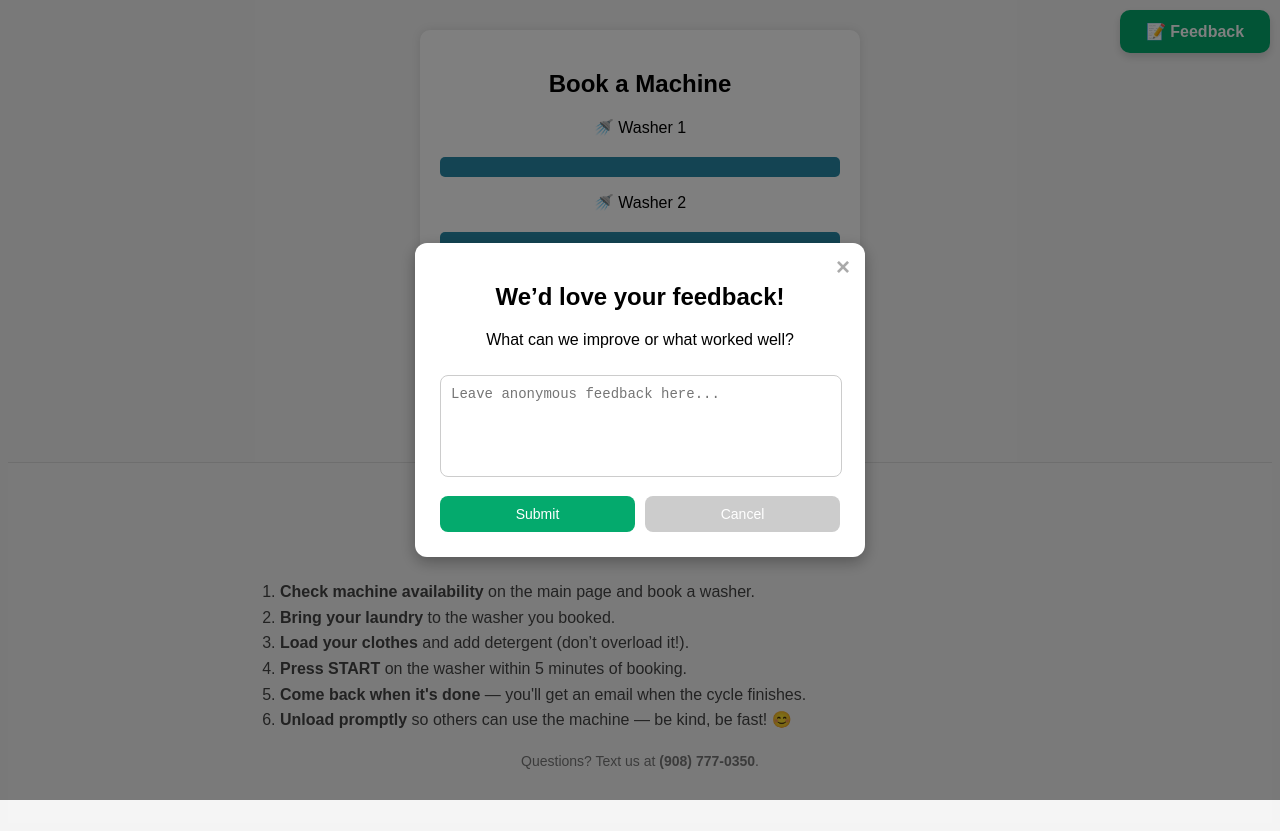
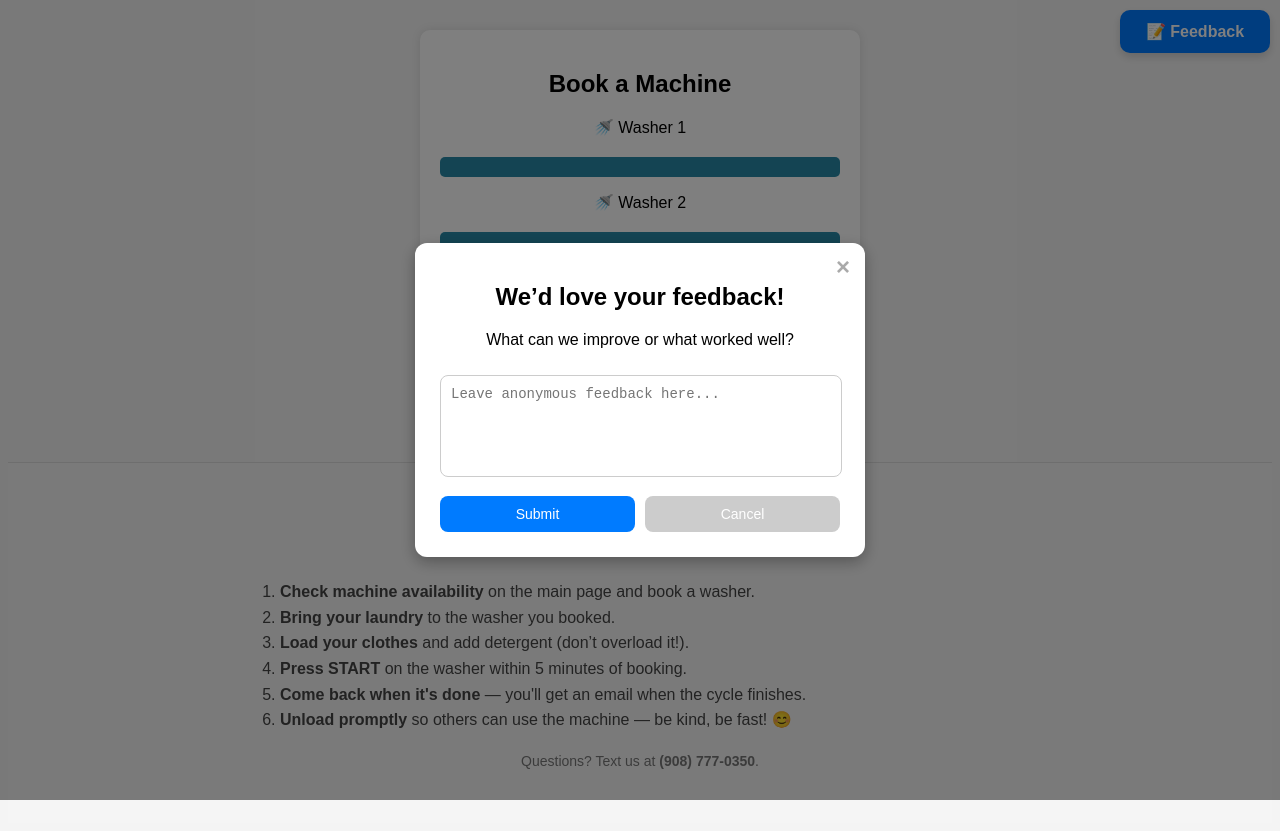
Before and after one commit to KrishPSU/hbg-washers, a website: page app/pages/index.html in a window 1280 px wide. Both pictures are taken after a click on the button "📝 Feedback". Drawn offline with nearby package versions, Linux system fonts and the light colour scheme; no server answers.

Commit message:
Update feedback.css

```diff
--- a/app/css/feedback.css
+++ b/app/css/feedback.css
@@ -9,7 +9,7 @@ body.modal-open {
 
   /* Feedback Button */
   #feedback-btn {
-    position: fixed;
+    /* position: fixed;
     top: 10px;
     right: 10px;
     width: 150px;
@@ -22,10 +22,29 @@ body.modal-open {
     font-weight: bold;
     box-shadow: 0 4px 8px rgba(0, 0, 0, 0.15);
     cursor: pointer;
+    z-index: 1000; */
+
+
+    position: fixed;
+    top: 10px;
+    right: 10px;
+    width: 150px;
+    background-color: #007BFF;
+    color: white;
+    padding: 12px 18px;
+    border: none;
+    border-radius: 10px;
+    font-size: 16px;
+    font-weight: bold;
+    box-shadow: 0 4px 8px rgba(0, 0, 0, 0.15);
+    cursor: pointer;
     z-index: 1000;
+
   }
   #feedback-btn:hover {
-    background-color: #038a59;
+    /* background-color: #038a59; */
+
+    background-color: #0056b3;
   }
 
   /* Overlay */
@@ -97,11 +116,15 @@ body.modal-open {
     cursor: pointer;
   }
   .submit-btn {
-    background-color: #04AA6D;
+    /* background-color: #04AA6D;
+    color: white; */
+
+    background-color: #007BFF;
     color: white;
   }
   .submit-btn:hover {
-    background-color: #038a59;
+    /* background-color: #038a59; */
+    background-color: #0056b3;
   }
   .modal-actions button:not(.submit-btn) {
     background-color: #ccc;
```
